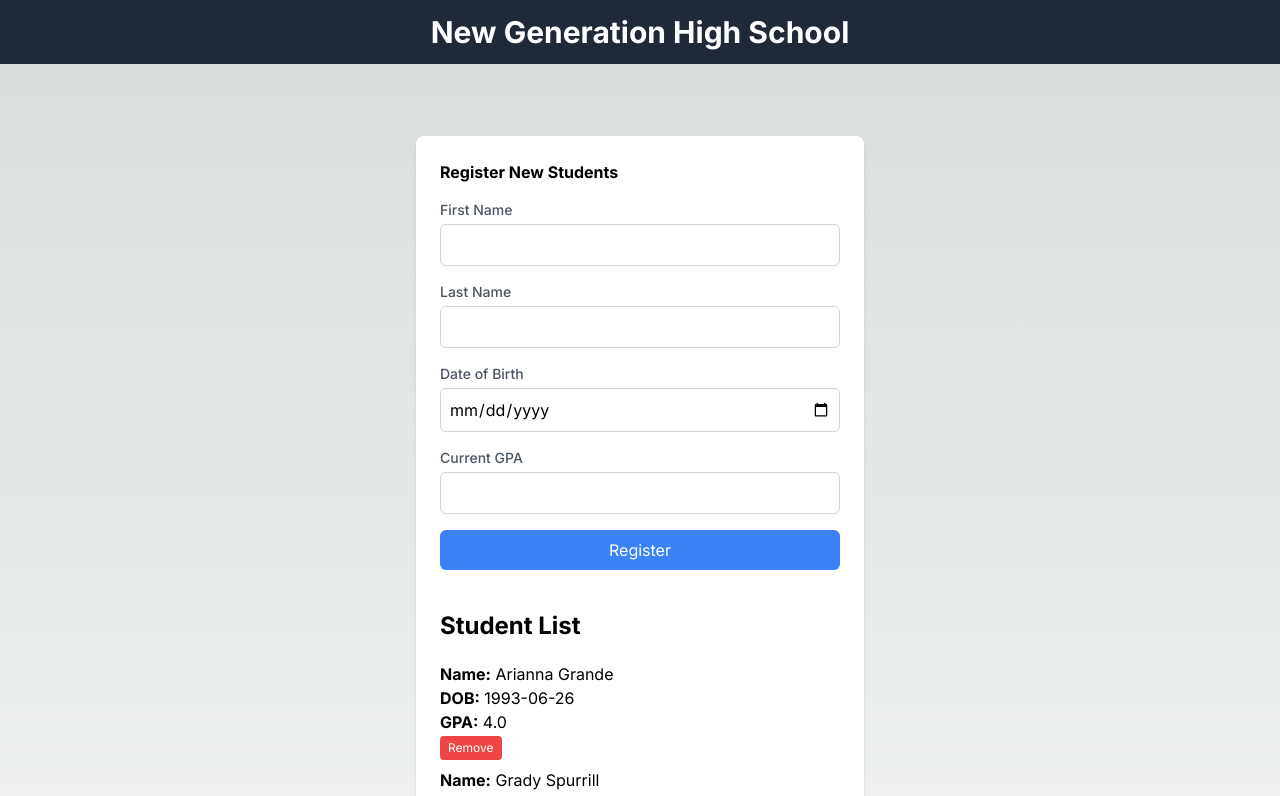
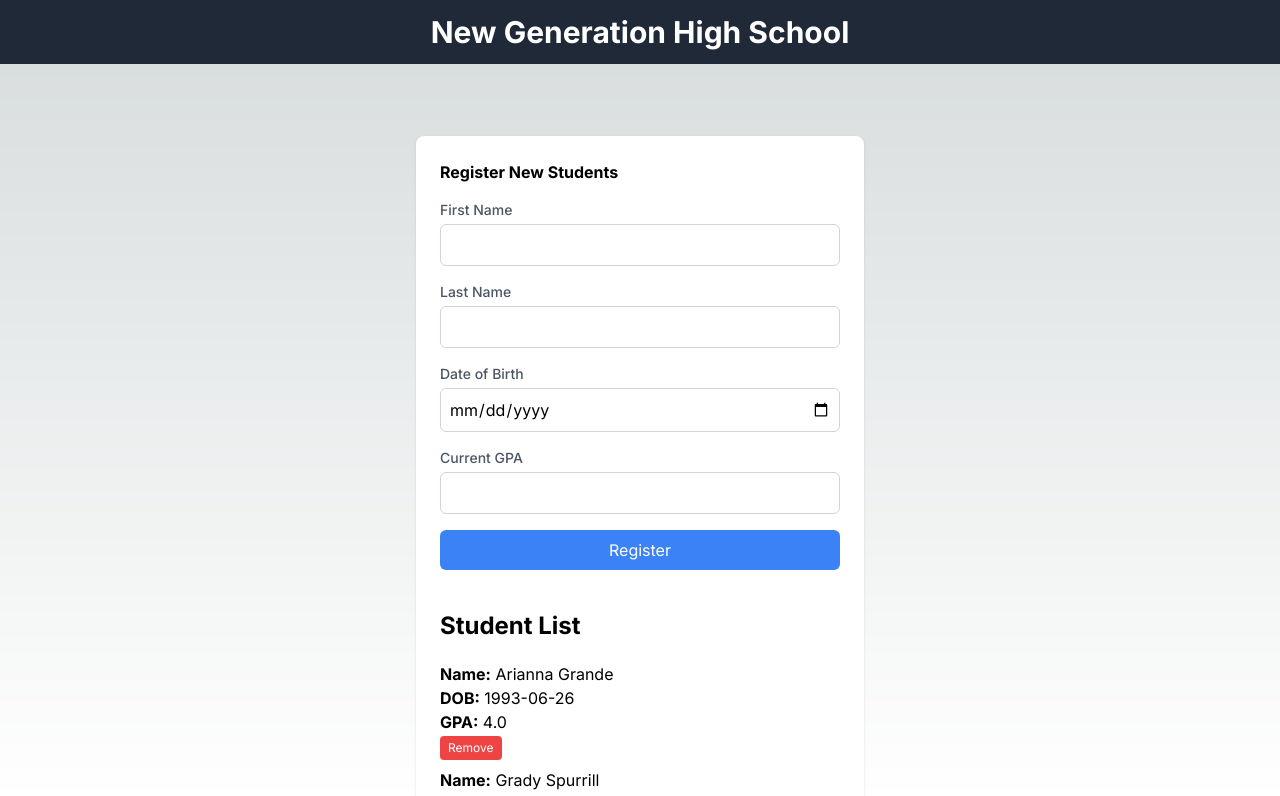
Before and after one commit to Lam-Alexander/Exploring-Front-End-Development-Components, a Next.js app in the folder Group-Assignment/: page / in a window 1280 px wide. Shown: the top 796 px of the page. Built offline with nearby package versions, Linux system fonts and the light colour scheme; data requests are answered from the project's data file.

Commit message:
Fixed Styling Issuse

```diff
--- a/Group-Assignment/app/components/Footer.jsx
+++ b/Group-Assignment/app/components/Footer.jsx
@@ -2,10 +2,10 @@ import React from 'react';
 
 const Footer = () => {
   return (
-    <footer className="bg-gray-800 text-white text-center py-4">
+    <footer className="bg-gray-800 text-white text-center py-4 ">
       <div className="container mx-auto">
         <p>&copy; 2024 New Generation High School. All rights reserved.</p>
-        <p>123 School Street, Calgary AB, Canada | Phone: 123-456-7890 | Email: <a href="#">info@newgenhighschool.com</a> </p>
+        <p>123 School Street, Calgary AB, Canada | Phone: 123-456-7890 | Email: info@newgenhighschool.com</p>
       </div>
     </footer>
   );
--- a/Group-Assignment/app/globals.css
+++ b/Group-Assignment/app/globals.css
@@ -24,6 +24,7 @@ body {
       rgb(var(--background-end-rgb))
     )
     rgb(var(--background-start-rgb));
+    background-attachment: fixed;
 }
 
 @layer utilities {
--- a/Group-Assignment/app/page.js
+++ b/Group-Assignment/app/page.js
@@ -6,7 +6,7 @@ import Navbar from "./components/Navbar";
 
 export default function Home() {
   return (
-    <main >
+    <main className="flex flex-col h-screen justify-between">
       <div>
         <Navbar/>
       </div>
```
